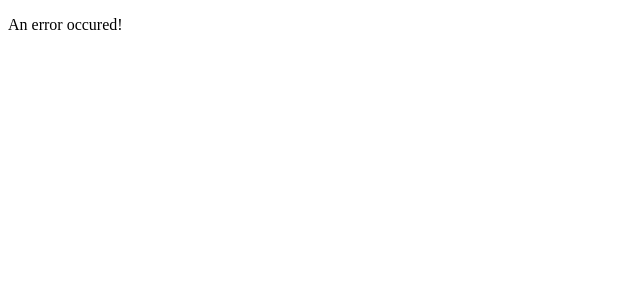
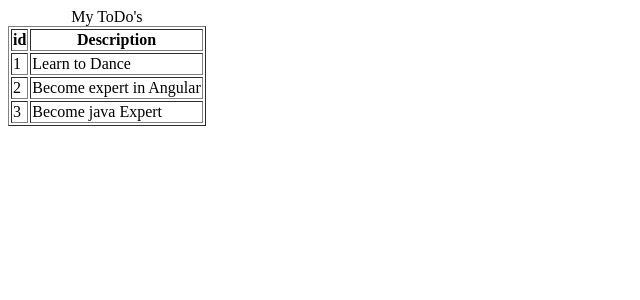
Before and after one commit to akhi0gupta007/sts-workspace, an Angular app in the folder todo/: page /todos in a window 1280 px wide. Shown: the top 300 px of the page, without its empty margins (0-640 px from the left). Built offline with nearby package versions, Linux system fonts and the light colour scheme.

Commit message:
Binding static todo array to table

```diff
--- a/todo/src/app/app-routing.module.ts
+++ b/todo/src/app/app-routing.module.ts
@@ -3,12 +3,14 @@ import { Routes, RouterModule } from '@angular/router';
 import { LoginComponent } from './login/login.component';
 import { WelcomeComponent } from './welcome/welcome.component';
 import { ErrorComponent } from './error/error.component';
+import { ListTodosComponent } from './list-todos/list-todos.component';
 
 //wlecome
 const routes: Routes = [
   { path: '', component: LoginComponent },
   { path: 'login', component: LoginComponent },
   { path: 'welcome/:name', component: WelcomeComponent },
+  { path: 'todos', component: ListTodosComponent },
   { path: '**', component: ErrorComponent }
 ];
 
--- a/todo/src/app/app.module.ts
+++ b/todo/src/app/app.module.ts
@@ -7,13 +7,15 @@ import { AppComponent } from './app.component';
 import { WelcomeComponent } from './welcome/welcome.component';
 import { LoginComponent } from './login/login.component';
 import { ErrorComponent } from './error/error.component';
+import { ListTodosComponent } from './list-todos/list-todos.component';
 
 @NgModule({
   declarations: [
     AppComponent,
     WelcomeComponent,
     LoginComponent,
-    ErrorComponent
+    ErrorComponent,
+    ListTodosComponent
   ],
   imports: [
     BrowserModule,
--- /dev/null
+++ b/todo/src/app/list-todos/list-todos.component.html
@@ -0,0 +1,21 @@
+<table border="1">
+    <caption>My ToDo's</caption>
+    <thead>
+        <tr>
+            <th>id</th>
+            <th>Description</th>
+        </tr>
+
+    </thead>
+
+    <tbody>
+
+        <!-- for (Todo todo:todos) -->
+        <tr *ngFor="let todo of todos">
+            <td>{{todo.id}}</td>
+            <td>{{todo.description}}</td>
+        </tr>
+
+    </tbody>
+
+</table>
--- /dev/null
+++ b/todo/src/app/list-todos/list-todos.component.ts
@@ -0,0 +1,22 @@
+import { Component, OnInit } from '@angular/core';
+
+@Component({
+  selector: 'app-list-todos',
+  templateUrl: './list-todos.component.html',
+  styleUrls: ['./list-todos.component.css']
+})
+export class ListTodosComponent implements OnInit {
+
+  todos = [
+    { id: 1, description: "Learn to Dance" },
+    { id: 2, description: "Become expert in Angular" },
+    { id: 3, description: "Become java Expert" }
+  ]
+
+
+  constructor() { }
+
+  ngOnInit() {
+  }
+
+}
```
Also changed, not shown: todo/src/app/list-todos/list-todos.component.css (added), 1 other file (tests, documents, lock files or other folders).
